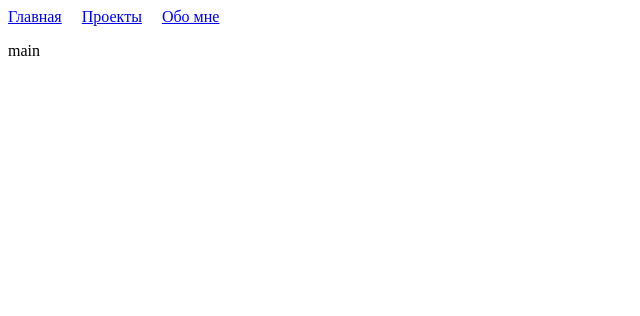
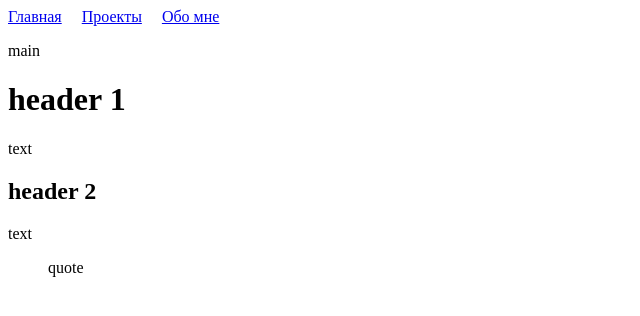
Before and after one commit to hardmagnett/site-only-vue, a Vue app: page / in a window 1280 px wide. Shown: the top 316 px of the page, without its empty margins (0-640 px from the left). Built offline with nearby package versions, Linux system fonts and the light colour scheme.

Commit message:
Markdown теперь может рендериться

```diff
--- a/package.json
+++ b/package.json
@@ -18,11 +18,13 @@
     "format": "prettier --write src/"
   },
   "dependencies": {
+    "markdown-it": "^14.1.0",
     "vue": "^3.5.18",
     "vue-router": "^4.5.1"
   },
   "devDependencies": {
     "@tsconfig/node22": "^22.0.2",
+    "@types/markdown-it": "^14.1.2",
     "@types/node": "^22.16.5",
     "@vitejs/plugin-vue": "^6.0.1",
     "@vue/eslint-config-prettier": "^10.2.0",
--- a/src/20_pages/MainPage/ui/MainPage.vue
+++ b/src/20_pages/MainPage/ui/MainPage.vue
@@ -1,14 +1,19 @@
 <template>
   <div class="main-page">
     <p>main</p>
+
+    <div v-html="md.render(pageMain.content)">
+
+    </div>
   </div>
+
 </template>
 
 <script setup lang="ts">
 import { } from 'vue'
-// import { pageMain } from '@/70_content/singularPages/pageMain';
-// import { setMetaTags } from '@/60_shared/lib/metaTags'
-// setMetaTags(pageMain.meta)
+import { pageMain } from '@/70_content/singularPages/pageMain';
+import markdownit from 'markdown-it'
+const md = markdownit()
 
 </script>
 
--- a/src/70_content/singularPages/pageMain.ts
+++ b/src/70_content/singularPages/pageMain.ts
@@ -1,7 +1,10 @@
 import type { PageMain } from '@/50_entities/singularPages'
 
+import markdownContent from './pageMainContent.md?raw';
+
 export const pageMain = {
-  content: '',
+  // content: 'Super Content for main page',
+  content: markdownContent,
   imageMain: '',
   meta: {
     title: 'TITLE MAIN',
--- /dev/null
+++ b/src/70_content/singularPages/pageMainContent.md
@@ -0,0 +1,9 @@
+# header 1
+
+text
+
+## header 2
+
+text
+
+> quote
```
Also changed, not shown: 1 other file (tests, documents, lock files or other folders).
